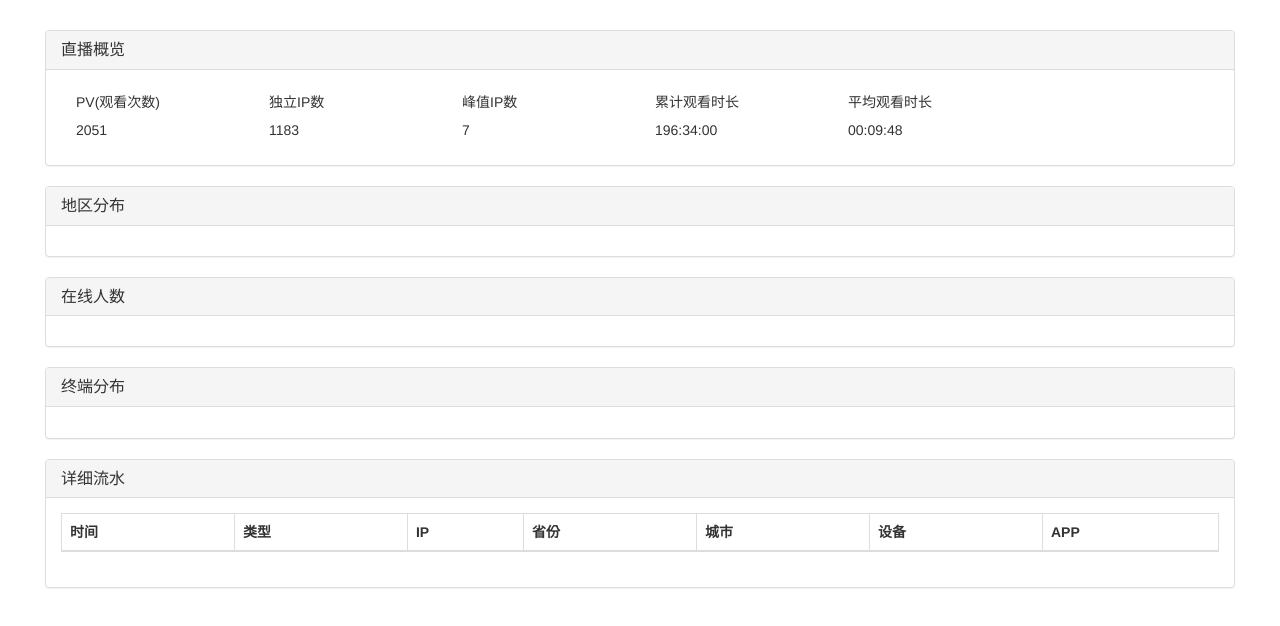
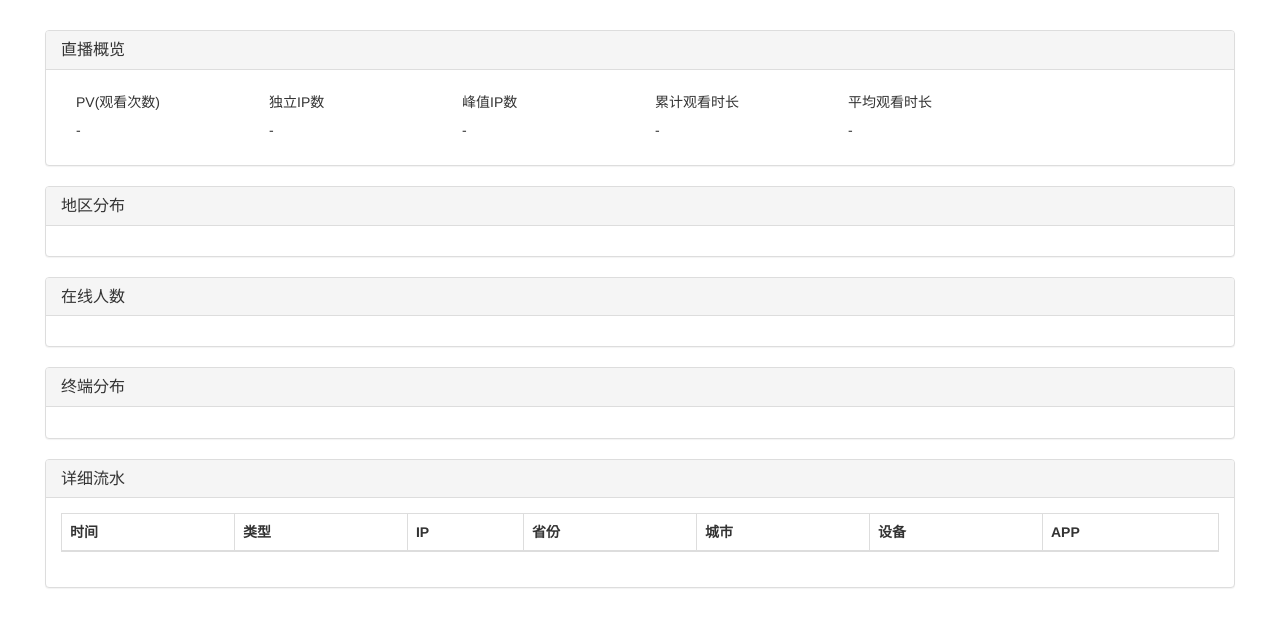
Before and after one commit to 342708096/highcharts-demo, a website: page index.html in a window 1280 px wide. Drawn offline with nearby package versions, Linux system fonts and the light colour scheme; no server answers.

```diff
--- a/index.html
+++ b/index.html
@@ -23,31 +23,31 @@
             <div class="col-md-2">
                 <h5>PV(观看次数)</h5>
                 <p id="visitTimes">
-                    2051
+                    -
                 </p>
             </div>
             <div class="col-md-2">
                 <h5>独立IP数</h5>
                 <p id="ipCount">
-                    1183
+                    -
                 </p>
             </div>
             <div class="col-md-2">
                 <h5>峰值IP数</h5>
                 <p id="peakIpCount">
-                    7
+                    -
                 </p>
             </div>
             <div class="col-md-2">
                 <h5>累计观看时长</h5>
                 <p id="totalDuration">
-                    196:34:00
+                    -
                 </p>
             </div>
             <div class="col-md-2">
                 <h5>平均观看时长</h5>
                 <p id="averageDuration">
-                    00:09:48
+                    -
                 </p>
             </div>
 
```
